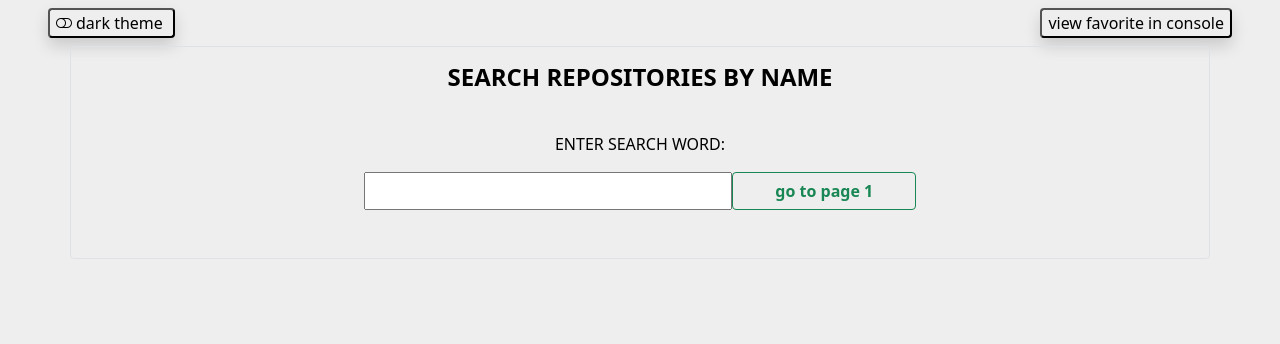
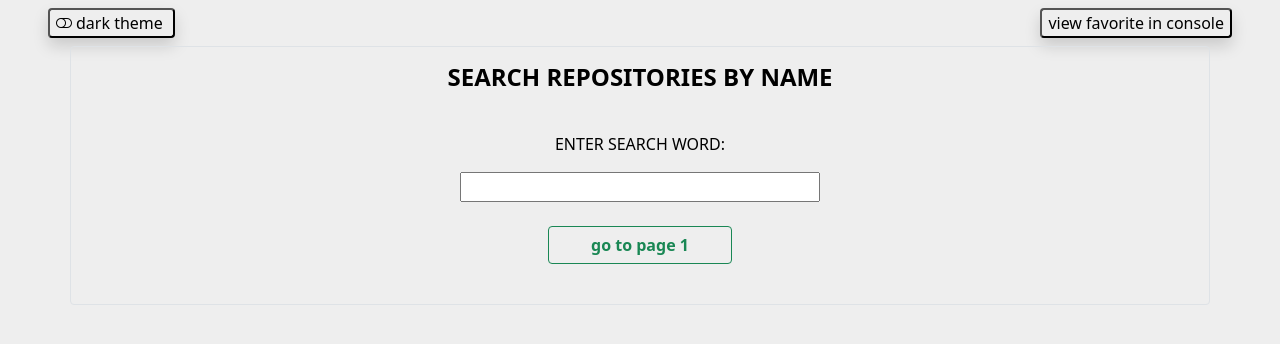
Before and after one commit to nikolaefpost/search-on-github, a React (Create React App) app: page / in a window 1280 px wide. Shown: the top 344 px of the page. Built offline with nearby package versions, Linux system fonts and the light colour scheme.

Commit message:
added back page

```diff
--- a/src/features/reducers/countSlice.js
+++ b/src/features/reducers/countSlice.js
@@ -18,6 +18,6 @@ export const countSlice = createSlice({
     },
 })
 
-export const {increment, zeroing} = countSlice.actions
+export const {increment, decrement, zeroing} = countSlice.actions
 
 export default countSlice.reducer
--- a/src/page/SearchPage.js
+++ b/src/page/SearchPage.js
@@ -4,7 +4,7 @@ import {Button, Form, Container, Spinner} from "react-bootstrap";
 import {nullRepository, sortRepository} from "../features/reducers/repositorySlice";
 import ReposItem from "../components/ReposItem";
 import {addWord} from "../features/reducers/searchWordSlice";
-import {increment, zeroing} from "../features/reducers/countSlice";
+import {increment, decrement, zeroing} from "../features/reducers/countSlice";
 import ThemeTogglerButton from "../components/ThemeTogglerButton";
 import {ThemeContext} from "../features/context/theme-context";
 import {fetchRepos} from "../app/action_creators/repositories";
@@ -13,6 +13,7 @@ import {fetchRepos} from "../app/action_creators/repositories";
 const SearchPage = () => {
 
     const count = useSelector(state => state.count.value);
+    console.log(count )
     const {list, error, status} = useSelector(state => state.repository);
     const searchWord = useSelector(state => state.words.word);
     const dispatch = useDispatch();
@@ -23,81 +24,95 @@ const SearchPage = () => {
         let sortBy = e.target.value;
         let q = [...list]
 
-        if(sortBy==='date') {dispatch(sortRepository(q.sort(function (a, b) {
+        if (sortBy === 'date') {
+            dispatch(sortRepository(q.sort(function (a, b) {
                 if (a.created_at > b.created_at) return 1;
                 if (a.created_at < b.created_at) return -1;
                 return 0;
-        })))}
-        else if(sortBy==='rating') {dispatch(sortRepository(q.sort(function (a, b) {
+            })))
+        } else if (sortBy === 'rating') {
+            dispatch(sortRepository(q.sort(function (a, b) {
                 if (a.stargazers_count < b.stargazers_count) return 1;
                 if (a.stargazers_count > b.stargazers_count) return -1;
                 return 0;
-        })))}
-        else {dispatch(sortRepository(q.sort(function (a, b) {
+            })))
+        } else {
+            dispatch(sortRepository(q.sort(function (a, b) {
                 if (a.name < b.name) return 1;
                 if (a.name > b.name) return -1;
                 return 0;
-        })))}
+            })))
+        }
     }
 
-    function handleSearch  (e) {
+    const enterSearch = (e) => {
         e?.preventDefault();
-        if(!searchWord ) return;
+        if (!searchWord) return;
         dispatch(increment())
+        dispatch(fetchRepos([searchWord, count]))
+    }
+    const forward = () => {
+        dispatch(increment())
+        dispatch(fetchRepos([searchWord, count]))
+    }
+    const back = () => {
+        dispatch(decrement())
         dispatch(fetchRepos([searchWord, count]))
     }
 
     return (
-        <div className='px-5 d-flex flex-column justify-content-start ' style={{ minHeight: '100vh',  backgroundColor: theme.theme.background, color: theme.theme.foreground}}>
+        <div className='px-5 d-flex flex-column justify-content-start '
+             style={{minHeight: '100vh', backgroundColor: theme.theme.background, color: theme.theme.foreground}}>
             <div className='d-flex flex-row justify-content-between '>
 
                 <ThemeTogglerButton/>
 
-                <button   onClick={() => {
+                <button onClick={() => {
                     console.log(JSON.parse(localStorage.getItem('repo')))
                 }}
                         className='my-2 shadow rounded'
-                style={{backgroundColor: theme.theme.background, color: theme.theme.foreground, borderColor: theme.theme.background === '#222222'? theme.theme.foreground: 'none'}}>
+                        style={{
+                            backgroundColor: theme.theme.background,
+                            color: theme.theme.foreground,
+                            borderColor: theme.theme.background === '#222222' ? theme.theme.foreground : 'none'
+                        }}>
                     view favorite in console
                 </button>
 
 
             </div>
 
-            <Container className='border p-3  row mx-auto  mb-2  rounded' >
+            <Container className='border p-3  row mx-auto  mb-2  rounded'>
                 <h4 className='text-center fw-bold mb-4  col-sm-12'>SEARCH REPOSITORIES BY NAME</h4>
-                <Form className='col-sm-12  align-items-center text-center my-3' onSubmit={(e)=> {
-                    handleSearch(e);
-                    dispatch(nullRepository());
-                }}>
-                    <div className='row justify-content-sm-center '>
-                        <div className='col-sm-12'>ENTER SEARCH WORD: </div>
-                        <input className=' my-sm-3  col-sm-5 col-lg-4' type='text' value={searchWord} onChange={(e)=> {
+                <Form className='col-sm-12  align-items-center text-center my-3' onSubmit={enterSearch}>
+                    <div className='flex-column justify-content-center '>
+                        <div className='col-sm-12'>ENTER SEARCH WORD:</div>
+
+                        <input className=' my-sm-3  col-sm-5 col-lg-4' type='text' value={searchWord} onChange={(e) => {
                             dispatch(addWord(e.target.value));
                             dispatch(zeroing());
-                        }}  />
-                        <Button variant='outline-success' className='col-sm-3 col-lg-2 fw-bold my-sm-3' onClick={()=> {
-                            handleSearch();
-                            dispatch(nullRepository());
-                        }}>
-                            {status === 'loading' && <Spinner
-                                as="span"
-                                animation="border"
-                                size="sm"
-                                role="status"
-                                aria-hidden="true"
-                                className='me-2'
-                            />}
+                        }}/>
+                        <div className='row justify-content-center my-2'>
+                            {count > 2 &&
+                                <Button variant='outline-success' className='col-6 col-sm-5 col-lg-2 fw-bold'
+                                        onClick={back}>
+                                    <span>go to page {count - 2}</span>
+                                </Button>}
+                            <Button variant='outline-success' className='col-6 col-sm-5 col-lg-2 fw-bold'
+                                    onClick={forward}>
                                 <span>go to page {count}</span>
                             </Button>
+                        </div>
+
                     </div>
                     <div className='row justify-content-sm-center'>
 
                     </div>
+                    {status === 'loading' && <Spinner animation="border"/>}
                     {error && <h2>ERROR: {error}</h2>}
                 </Form>
 
-                {(list.length>0)&&<form className='row justify-content-center align-items-center'>
+                {(list.length > 0) && <form className='row justify-content-center align-items-center'>
                     <div className='col-sm-3 col-lg-2 col-xl-1'>SORTING</div>
                     <select className='p-2 col-sm-4 col-lg-3 col-xl-2' variant="secondary" onChange={handleChange}>
                         <option value="rating">by rating</option>
@@ -108,15 +123,18 @@ const SearchPage = () => {
             </Container>
 
             <Container className=''>
-                {(!list)? <div className='text-center text-danger'>SEARCH FAILED</div> :
-                    list.map(repos=>
+                {(!list) ? <div className='text-center text-danger'>SEARCH FAILED</div> :
+                    list.map(repos =>
                         <ReposItem key={repos.id} repos={repos}/>
                     )}
             </Container>
-            {(list.length>0)&&<div className='d-flex justify-content-center'>
-                <Button variant="secondary" onClick={handleSearch}
-                        className='w-25 mt-2 mb-5'>
-                    load {count} page
+            {(list.length > 0) && <div className='d-flex justify-content-center'>
+                <Button variant="success" className='col-1 my-sm-3 me-2' disabled={count<=2}
+                        onClick={back}>
+                    <i className="bi bi-chevron-double-left"></i>
+                </Button>
+                <Button variant="success" className='col-1 my-sm-3' onClick={forward}>
+                    <i className="bi bi-chevron-double-right"></i>
                 </Button>
             </div>}
 
```
Lines whose indentation alone changed are shown as unchanged.
